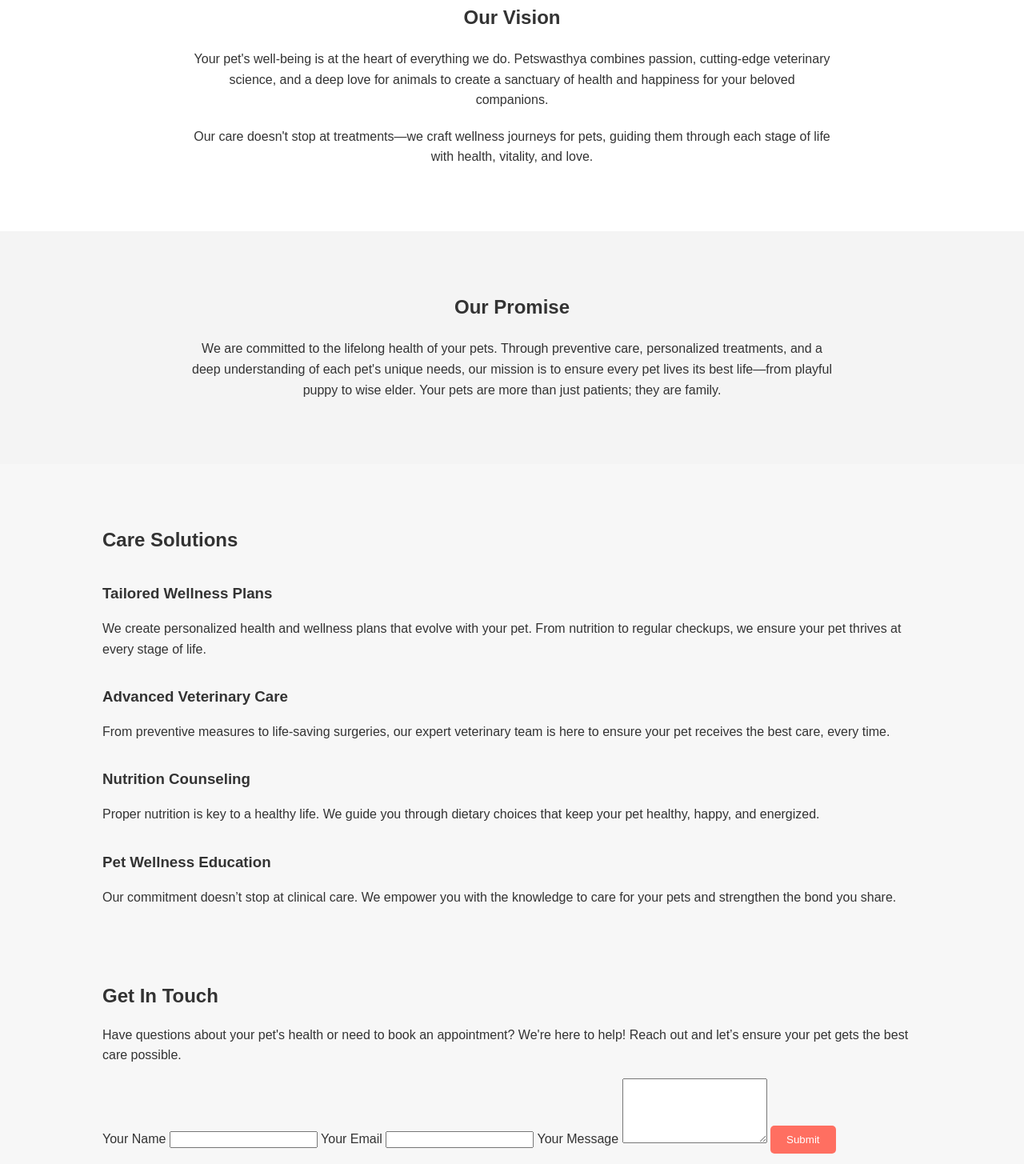
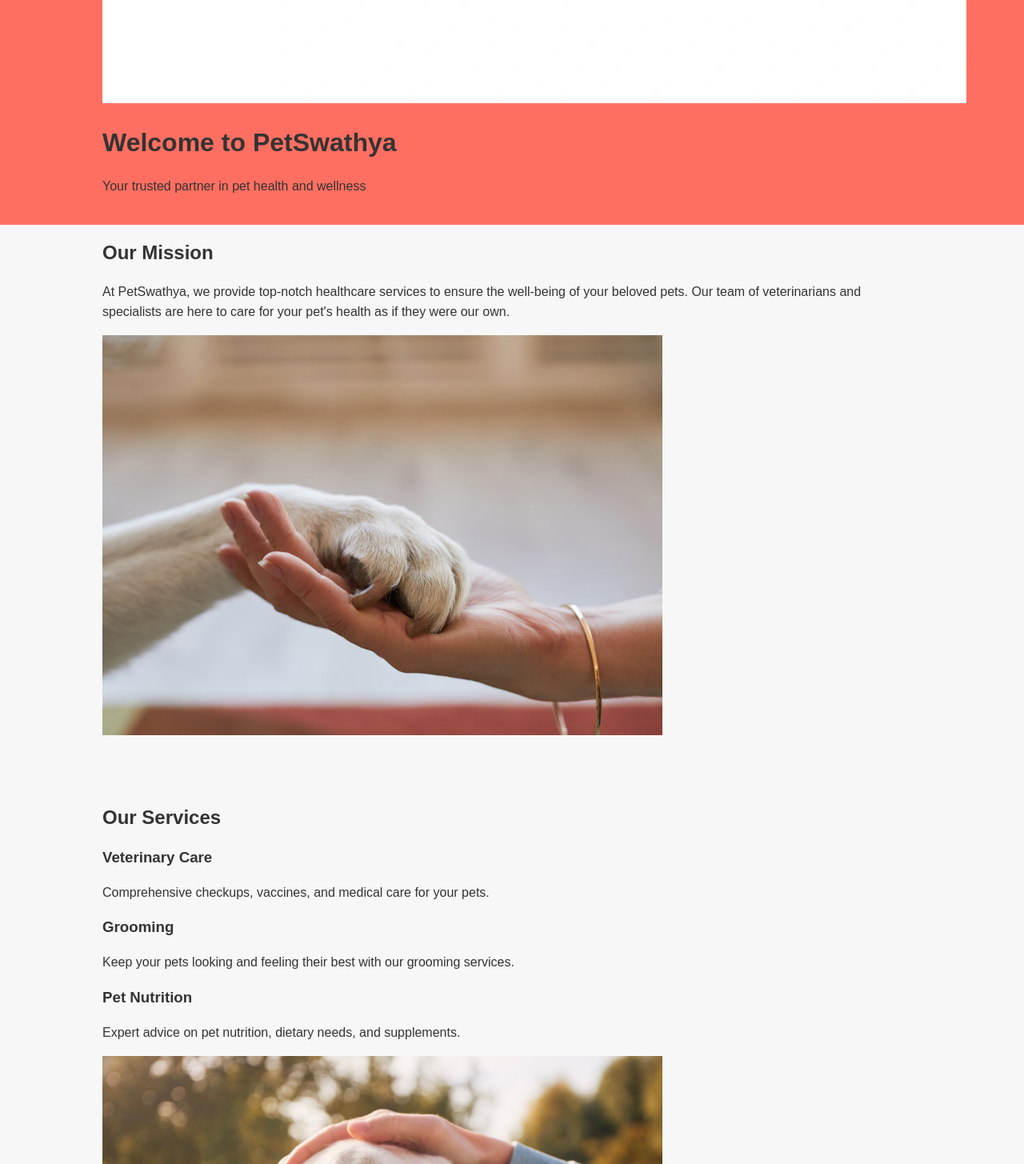
Before and after one commit to singhivs/singhivs, a plain HTML site: page index.html in a window 1280 px wide. Shown: the part 971-2426 px from the top of the page at 80% size. Drawn offline with nearby package versions, Linux system fonts and the light colour scheme; files whose address does not match are found by name.

Commit message:
Added images

```diff
--- a/index.html
+++ b/index.html
@@ -3,108 +3,59 @@
 <head>
     <meta charset="UTF-8">
     <meta name="viewport" content="width=device-width, initial-scale=1.0">
-    <title>Petswasthya | Caring Beyond Words</title>
+    <title>PetSwathya - Caring for Your Pets</title>
     <link rel="stylesheet" href="styles.css">
-    <link rel="stylesheet" href="https://cdnjs.cloudflare.com/ajax/libs/aos/2.3.4/aos.css">
 </head>
 <body>
-    <!-- Navigation -->
+    <!-- Header Section -->
     <header>
-        <nav class="navbar">
-            <div class="logo">Petswasthya</div>
-            <ul class="nav-links">
-                <li><a href="#about">Our Vision</a></li>
-                <li><a href="#services">Care Solutions</a></li>
-                <li><a href="#mission">Our Promise</a></li>
-                <li><a href="#contact">Get In Touch</a></li>
-            </ul>
-        </nav>
+        <div class="container">
+            <img src="C:\Users\suhan\singhivs\images\PetSwasthya Logo.jpeg" alt="PetSwathya Logo" class="logo">
+            <h1>Welcome to PetSwathya</h1>
+            <p>Your trusted partner in pet health and wellness</p>
+        </div>
     </header>
 
-    <!-- Hero Section -->
-    <section class="hero">
-        <div class="hero-content" data-aos="fade-up">
-            <h1>Your Pet’s Health, Our Lifelong Promise</h1>
-            <p>At Petswasthya, we believe that the bond between you and your pet is sacred. That's why we're dedicated to providing the most thoughtful, compassionate, and advanced care possible.</p>
-            <a href="#about" class="btn" data-aos="zoom-in">Explore More</a>
-        </div>
-    </section>
-
-    <!-- About Us Section -->
-    <section id="about" class="about">
+    <!-- Main Section -->
+    <section class="main-content">
         <div class="container">
-            <h2 data-aos="fade-right">Our Vision</h2>
-            <p data-aos="fade-right">Your pet's well-being is at the heart of everything we do. Petswasthya combines passion, cutting-edge veterinary science, and a deep love for animals to create a sanctuary of health and happiness for your beloved companions.</p>
-            <p data-aos="fade-right">Our care doesn't stop at treatments—we craft wellness journeys for pets, guiding them through each stage of life with health, vitality, and love.</p>
-        </div>
-    </section>
-
-    <!-- Our Promise Section -->
-    <section id="mission" class="mission">
-        <div class="container">
-            <h2 data-aos="fade-left">Our Promise</h2>
-            <p data-aos="fade-left">We are committed to the lifelong health of your pets. Through preventive care, personalized treatments, and a deep understanding of each pet's unique needs, our mission is to ensure every pet lives its best life—from playful puppy to wise elder. Your pets are more than just patients; they are family.</p>
+            <h2>Our Mission</h2>
+            <p>At PetSwathya, we provide top-notch healthcare services to ensure the well-being of your beloved pets. Our team of veterinarians and specialists are here to care for your pet's health as if they were our own.</p>
+            <img src="C:\Users\suhan\singhivs\images\pet1.png" alt="Happy Pet">
         </div>
     </section>
 
     <!-- Services Section -->
-    <section id="services" class="services">
+    <section class="services">
         <div class="container">
-            <h2 data-aos="fade-right">Care Solutions</h2>
-            <div class="service-items">
-                <div class="service-card" data-aos="zoom-in">
-                    <h3>Tailored Wellness Plans</h3>
-                    <p>We create personalized health and wellness plans that evolve with your pet. From nutrition to regular checkups, we ensure your pet thrives at every stage of life.</p>
+            <h2>Our Services</h2>
+            <div class="service-list">
+                <div class="service-item">
+                    <h3>Veterinary Care</h3>
+                    <p>Comprehensive checkups, vaccines, and medical care for your pets.</p>
                 </div>
-                <div class="service-card" data-aos="zoom-in">
-                    <h3>Advanced Veterinary Care</h3>
-                    <p>From preventive measures to life-saving surgeries, our expert veterinary team is here to ensure your pet receives the best care, every time.</p>
+                <div class="service-item">
+                    <h3>Grooming</h3>
+                    <p>Keep your pets looking and feeling their best with our grooming services.</p>
                 </div>
-                <div class="service-card" data-aos="zoom-in">
-                    <h3>Nutrition Counseling</h3>
-                    <p>Proper nutrition is key to a healthy life. We guide you through dietary choices that keep your pet healthy, happy, and energized.</p>
-                </div>
-                <div class="service-card" data-aos="zoom-in">
-                    <h3>Pet Wellness Education</h3>
-                    <p>Our commitment doesn’t stop at clinical care. We empower you with the knowledge to care for your pets and strengthen the bond you share.</p>
+                <div class="service-item">
+                    <h3>Pet Nutrition</h3>
+                    <p>Expert advice on pet nutrition, dietary needs, and supplements.</p>
+                    <img src="C:\Users\suhan\singhivs\images\pet2.png" alt="Happy Pet">
                 </div>
             </div>
         </div>
     </section>
 
-    <!-- Contact Section -->
-    <section id="contact" class="contact">
-        <div class="container" data-aos="fade-up">
-            <h2>Get In Touch</h2>
-            <p>Have questions about your pet's health or need to book an appointment? We're here to help! Reach out and let’s ensure your pet gets the best care possible.</p>
-            <form>
-                <label for="name">Your Name</label>
-                <input type="text" id="name" name="name" required>
-
-                <label for="email">Your Email</label>
-                <input type="email" id="email" name="email" required>
-
-                <label for="message">Your Message</label>
-                <textarea id="message" name="message" rows="5" required></textarea>
-
-                <button type="submit" class="btn">Submit</button>
-            </form>
-        </div>
-    </section>
-
-    <!-- Footer -->
+    <!-- Footer Section -->
     <footer>
         <div class="container">
-            <p>&copy; 2024 Petswasthya. All rights reserved.</p>
+            <p>&copy; 2024 PetSwathya | All Rights Reserved</p>
+            <ul>
+                <li><a href="#">Privacy Policy</a></li>
+                <li><a href="#">Terms of Service</a></li>
+            </ul>
         </div>
     </footer>
-
-    <!-- AOS Library for Animations -->
-    <script src="https://cdnjs.cloudflare.com/ajax/libs/aos/2.3.4/aos.js"></script>
-    <script>
-        AOS.init({
-            duration: 1200,
-        });
-    </script>
 </body>
 </html>
```
